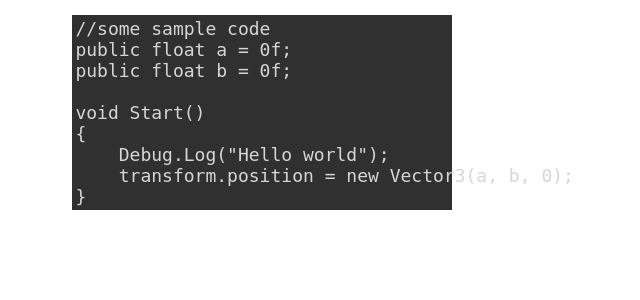
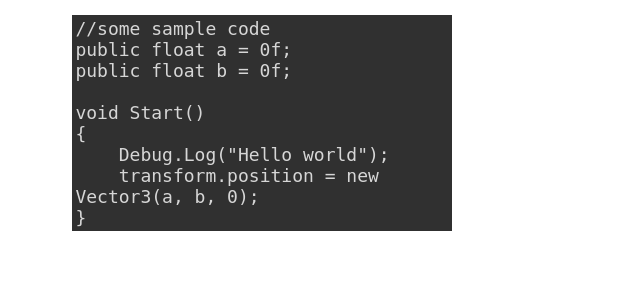
Before and after one commit to voltcutter/voltcutter.github.io, a PHP site: page /examples.html in a window 1280 px wide. Shown: the part 243-543 px from the top of the page, without its empty margins (378-1018 px from the left). Run offline with PHP 8.4, Linux system fonts and the light colour scheme.

Commit message:
text wrap for pre element

```diff
--- a/style.css
+++ b/style.css
@@ -33,6 +33,12 @@ pre {
 	margin-left: 35%;
 	margin-right: 35%;
     font-size: 18px;
+    overflow-x: auto;
+    white-space: pre-wrap;
+    white-space: -moz-pre-wrap;
+    white-space: -pre-wrap;
+    white-space: -o-pre-wrap;
+    word-wrap: break-word;
 }
 
 ul {
```
